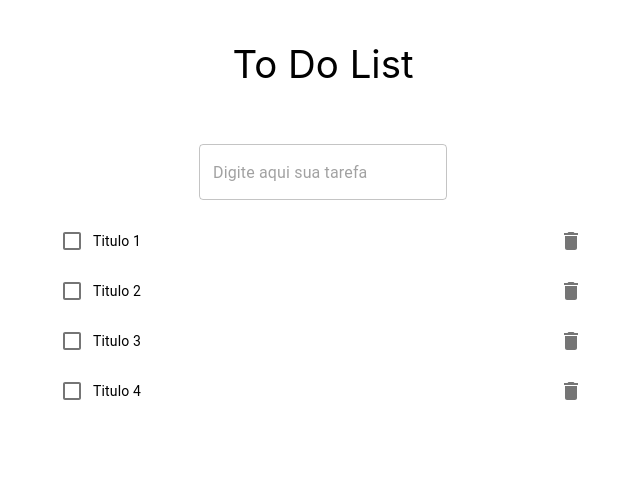
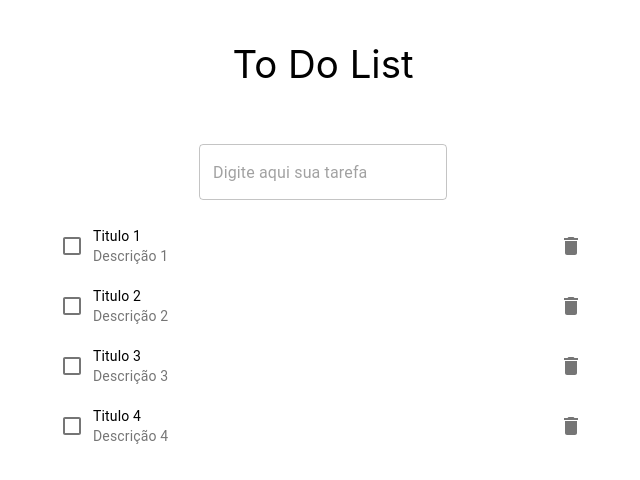
Before and after one commit to Antonio214/Todo-Clean-TypeScript-React, a React (Create React App) app: page / in a window 1280 px wide. Shown: the top 480 px of the page, without its empty margins (317-957 px from the left). Built offline with nearby package versions, Linux system fonts and the light colour scheme.

Commit message:
completed feat finished

```diff
--- a/src/App.tsx
+++ b/src/App.tsx
@@ -1,19 +1,25 @@
 import React from 'react';
 import { CreateTodo } from './Domain/UseCases/CreateTodo';
+import { EditCase } from './Domain/UseCases/EditCase';
 import { iCreateTodo } from './Interfaces/iCreateTodo';
+import { iEditCase } from './Interfaces/iEditCase';
 import { iTodoAddForm } from './Interfaces/iTodoAddForm';
+import { iTodoEditPresenter } from './Interfaces/iTodoEditPresenter';
 import { iTodoViewPresenter } from './Interfaces/iTodoViewPresenter';
 import { MockupPresenter } from './Presenter/MockUpViewPresenter';
 import { TodoAddPresenter } from './Presenter/TodoAddPresenter';
+import { TodoEditPresenter } from './Presenter/TodoEditPresenter';
 import TodosPage from './UI/TodosPage';
 
 function App() {
   let createCase: iCreateTodo = new CreateTodo();
+  let editCase: iEditCase = new EditCase();
   let addPresenter: iTodoAddForm = new TodoAddPresenter(createCase);
+  let editPresenter: iTodoEditPresenter = new TodoEditPresenter(editCase);
   let viewPresenter: iTodoViewPresenter = new MockupPresenter();
 
   return (
-    <TodosPage addPresenter={addPresenter} viewPresenter={viewPresenter}></TodosPage>
+    <TodosPage addPresenter={addPresenter} viewPresenter={viewPresenter} editPresenter={editPresenter}></TodosPage>
   );
 }
 
--- a/src/Domain/Entities/Todo.ts
+++ b/src/Domain/Entities/Todo.ts
@@ -1,9 +1,9 @@
 export class TodoModel {
     readonly title: String;
     readonly description: String;
-    readonly isComplete: Boolean;
+    readonly isComplete: boolean;
 
-    constructor(title: String, description: String, isComplete: Boolean) {
+    constructor(title: String, description: String, isComplete: boolean) {
         this.title = title;
         this.description = description;
         this.isComplete = isComplete;
--- /dev/null
+++ b/src/Domain/UseCases/EditCase.ts
@@ -0,0 +1,16 @@
+import { iEditCase } from "../../Interfaces/iEditCase";
+import { TodoModel } from "../Entities/Todo";
+
+export class EditCase implements iEditCase {
+    constructor() { }
+
+    complete(todoToComplete: TodoModel) {
+        let completedVersion = new TodoModel(todoToComplete.title, todoToComplete.description, true);
+        return completedVersion;
+    }
+
+    uncomplete(todoToUncomplete: TodoModel) {
+        let uncompletedVersion = new TodoModel(todoToUncomplete.title, todoToUncomplete.description, false);
+        return uncompletedVersion;
+    }
+}
--- /dev/null
+++ b/src/Interfaces/iEditCase.ts
@@ -0,0 +1,6 @@
+import { TodoModel } from "../Domain/Entities/Todo";
+
+export interface iEditCase {
+    complete: (todoToComplete: TodoModel) => TodoModel,
+    uncomplete: (todoToUncomplete: TodoModel) => TodoModel
+}
--- /dev/null
+++ b/src/Interfaces/iTodoEditPresenter.ts
@@ -0,0 +1,5 @@
+import { TodoModel } from "../Domain/Entities/Todo"
+
+export interface iTodoEditPresenter {
+    toggleTodoCallback: (todosList: TodoModel[], indexToToggle: number) => TodoModel[],
+}
--- /dev/null
+++ b/src/Presenter/TodoEditPresenter.ts
@@ -0,0 +1,22 @@
+import { TodoModel } from "../Domain/Entities/Todo";
+import { iEditCase } from "../Interfaces/iEditCase";
+import { iTodoEditPresenter } from "../Interfaces/iTodoEditPresenter";
+
+export class TodoEditPresenter implements iTodoEditPresenter {
+    constructor(private readonly editCase: iEditCase) {
+
+    }
+
+    toggleTodoCallback(todosList: TodoModel[], indexToToggle: number) {
+        let todoToToggle = todosList[indexToToggle];
+
+        if (todoToToggle.isComplete) {
+            todosList[indexToToggle] = this.editCase.uncomplete(todoToToggle);
+        } else {
+            todosList[indexToToggle] = this.editCase.complete(todoToToggle);
+        }
+
+        return todosList;
+    };
+
+}
--- a/src/UI/Components/TodoView.tsx
+++ b/src/UI/Components/TodoView.tsx
@@ -11,16 +11,18 @@ import { TodoModel } from '../../Domain/Entities/Todo';
 
 interface props {
     todos: TodoModel[],
+    handleComplete: (event: React.ChangeEvent<HTMLInputElement>) => void,
 }
 
-const TodoListView: React.FC<props> = ({ todos }) => {
+const TodoListView: React.FC<props> = ({ todos, handleComplete }) => {
     AOS.init()
     return (
         <List>
             {todos.map((todo, index) => (
                 <ListItem key={index.toString()} dense button data-aos="fade-right" data-aos-duration="1500">
-                    <Checkbox tabIndex={-1} disableRipple />
-                    <ListItemText primary={todo.title} />
+                    <Checkbox tabIndex={-1} disableRipple checked={todo.isComplete} id={index.toString()}
+                        onChange={handleComplete} />
+                    <ListItemText primary={todo.title} secondary={todo.description} />
                     <ListItemSecondaryAction>
                         <IconButton
                             aria-label="Delete"
--- a/src/UI/TodosPage.tsx
+++ b/src/UI/TodosPage.tsx
@@ -3,6 +3,7 @@ import React, { useState, useEffect } from 'react'
 
 import { TodoModel } from '../Domain/Entities/Todo';
 import { iTodoAddForm } from '../Interfaces/iTodoAddForm'
+import { iTodoEditPresenter } from '../Interfaces/iTodoEditPresenter';
 import { iTodoViewPresenter } from '../Interfaces/iTodoViewPresenter';
 
 import TodoForms from './Components/TodoForm';
@@ -13,10 +14,11 @@ import "./List.css";
 interface props {
     addPresenter: iTodoAddForm,
     viewPresenter: iTodoViewPresenter,
+    editPresenter: iTodoEditPresenter,
 }
 
 
-const TodosPage: React.FC<props> = ({ addPresenter, viewPresenter }) => {
+const TodosPage: React.FC<props> = ({ addPresenter, viewPresenter, editPresenter }) => {
     Aos.init()
 
     const [title, setTitle] = useState('');
@@ -33,11 +35,11 @@ const TodosPage: React.FC<props> = ({ addPresenter, viewPresenter }) => {
                     To Do List
             </div>
                 <div className='forms'>
-                    <TodoForms handleChange={handleChange} value={title} handleSubmit={handleSubmit}></TodoForms>
+                    <TodoForms handleChange={handleTitleChange} value={title} handleSubmit={handleCreate}></TodoForms>
                 </div>
                 <div className='list-container'>
                     <div className='list'>
-                        <TodoListView todos={todoList}></TodoListView>
+                        <TodoListView todos={todoList} handleComplete={handleComplete}></TodoListView>
                     </div>
                 </div>
             </div>
@@ -49,7 +51,7 @@ const TodosPage: React.FC<props> = ({ addPresenter, viewPresenter }) => {
         setTodoList(newList);
     }
 
-    function handleSubmit(event: React.FormEvent<HTMLFormElement>) {
+    function handleCreate(event: React.FormEvent<HTMLFormElement>) {
         event.preventDefault();
 
         let newTodo = addPresenter.AddTodoCallback(title, '');
@@ -58,8 +60,13 @@ const TodosPage: React.FC<props> = ({ addPresenter, viewPresenter }) => {
         setTitle('');
     }
 
+    function handleComplete(event: React.ChangeEvent<HTMLInputElement>) {
 
-    function handleChange(event: React.ChangeEvent<HTMLInputElement>) {
+        let newTodoList = editPresenter.toggleTodoCallback(todoList, Number(event.target.id));
+        setTodoList([...newTodoList]);
+    }
+
+    function handleTitleChange(event: React.ChangeEvent<HTMLInputElement>) {
         setTitle(event.target.value);
     }
 
```
